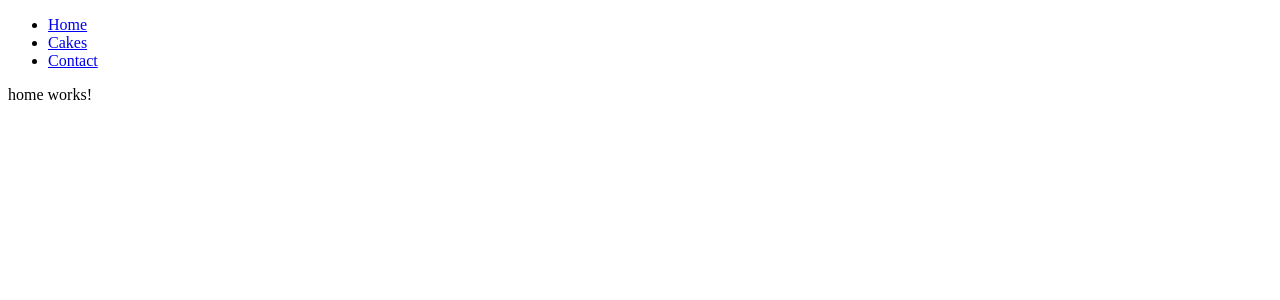
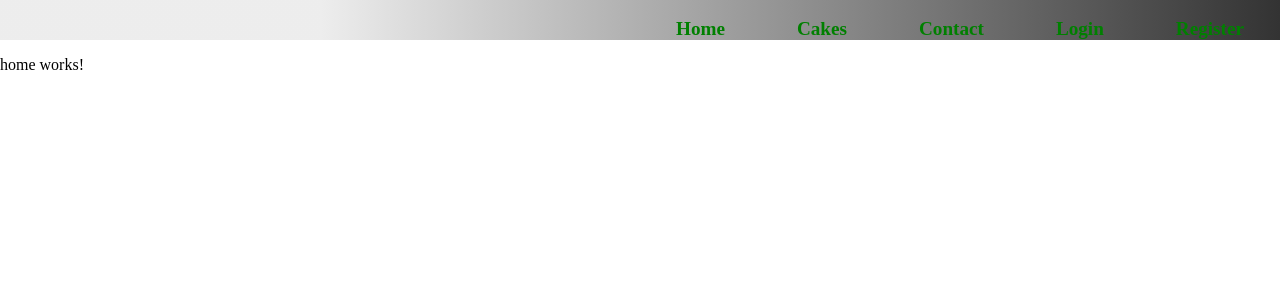
Before and after one commit to k4y4no/bachelorjofront, an Angular app: page / in a window 1280 px wide. Shown: the top 300 px of the page. Built offline with nearby package versions, Linux system fonts and the light colour scheme.

Commit message:
Feature/navbar (#5)
* navbar responsive v1.0

* navbar responsive v1.5

```diff
--- a/src/app/app.component.css
+++ b/src/app/app.component.css
@@ -0,0 +1,88 @@
+header{
+    height: 5vh;
+}
+nav{
+    height: 100%;
+    display: flex;
+    justify-content: flex-end;
+        background: linear-gradient(
+  to left,
+  #333333,
+  hsl(0, 0%, 93%) 75%
+
+);
+}
+ul{
+    padding: 0;
+    margin: 0;
+    flex-basis: 50%;
+    display: flex;
+    align-items: flex-end;
+    flex-direction: column;
+
+}
+li{
+    list-style-type: none;
+
+}
+.burger {
+    padding-right: 2%;
+}
+a{
+    text-decoration: none;
+    color: green;
+    font-weight: bolder;
+    font-size: larger;
+    align-self: center;
+    height: 100%;
+    width: 100%;
+
+}
+
+.menu {
+    display: none;
+}
+
+.is-open {
+    display: flex;
+    top: 52px;
+    width: 100vw;
+    text-align: center;
+    border-bottom: 1px solid orange;
+    height: 100%;
+}
+
+.menu a:hover {
+    background-color: green;
+    color: white;
+}
+
+.menu a:active {
+    background-color: yellow;
+}
+
+
+@media (min-width: 400px) {
+
+    ul{
+    padding: 0;
+    margin: 0;
+    flex-basis: 50%;
+    display: flex;
+    justify-content: space-around;
+    flex-direction: row;
+
+    }
+
+    .burger {
+        display: none;
+    }
+    .menu {
+        display: flex;
+    }
+
+    .menu a:active {
+        background-color: none;
+    }
+
+}
--- a/src/app/app.component.html
+++ b/src/app/app.component.html
@@ -1,9 +1,14 @@
 <header>
   <nav>
     <ul>
-        <li><a routerLink="home">Home</a></li>
-        <li><a routerLink="offers">Cakes</a></li>
-        <li><a routerLink="contact">Contact</a></li>
+        <li class="burger" (click)="toggleMenu()">
+          <a> {{isMenuOpen ? "close" : "Menu"}}</a>
+        </li>
+        <li class="menu menu-item" [class.is-open]="isMenuOpen" (click)="toggleMenu()"><a routerLink="home">Home</a></li>
+        <li class="menu menu-item" [class.is-open]="isMenuOpen" (click)="toggleMenu()"><a routerLink="offers">Cakes</a></li>
+        <li class="menu menu-item" [class.is-open]="isMenuOpen" (click)="toggleMenu()"><a routerLink="contact">Contact</a></li>
+        <li class="menu menu-item" [class.is-open]="isMenuOpen" (click)="toggleMenu()"><a routerLink="Login">Login</a></li>
+        <li class="menu menu-item" [class.is-open]="isMenuOpen" (click)="toggleMenu()"><a routerLink="Register">Register</a></li>
       </ul>
   </nav>
 </header>
--- a/src/app/app.component.ts
+++ b/src/app/app.component.ts
@@ -1,12 +1,36 @@
-import { Component } from '@angular/core';
+import { CommonModule } from '@angular/common';
+import { Component, HostListener, OnInit } from '@angular/core';
 import { RouterModule } from '@angular/router';
 
 @Component({
   selector: 'app-root',
-  imports: [RouterModule],
+  imports: [RouterModule, CommonModule],
   templateUrl: './app.component.html',
   styleUrl: './app.component.css'
 })
-export class AppComponent {
+export class AppComponent implements OnInit{
   title = 'jofront';
+  isMenuOpen:boolean = false;
+  innerWidth: number = 0;
+
+  ngOnInit(): void {
+    this.innerWidth = window.innerWidth
+    console.log(this.innerWidth)
+  }
+
+  toggleMenu(): void{
+    if(this.innerWidth > 400){
+      return
+    }
+    this.isMenuOpen = !this.isMenuOpen
+    console.log(window.innerWidth)
+  }
+
+  @HostListener('window:resize', ['$event'])
+  onResize(event:Event) {
+    this.innerWidth = window.innerWidth;
+        if(this.innerWidth > 400){
+          this.isMenuOpen = false
+    }
+  }
 }
--- a/src/styles.css
+++ b/src/styles.css
@@ -1 +1,4 @@
 /* You can add global styles to this file, and also import other style files */
+body{
+    margin: 0;
+}
```
